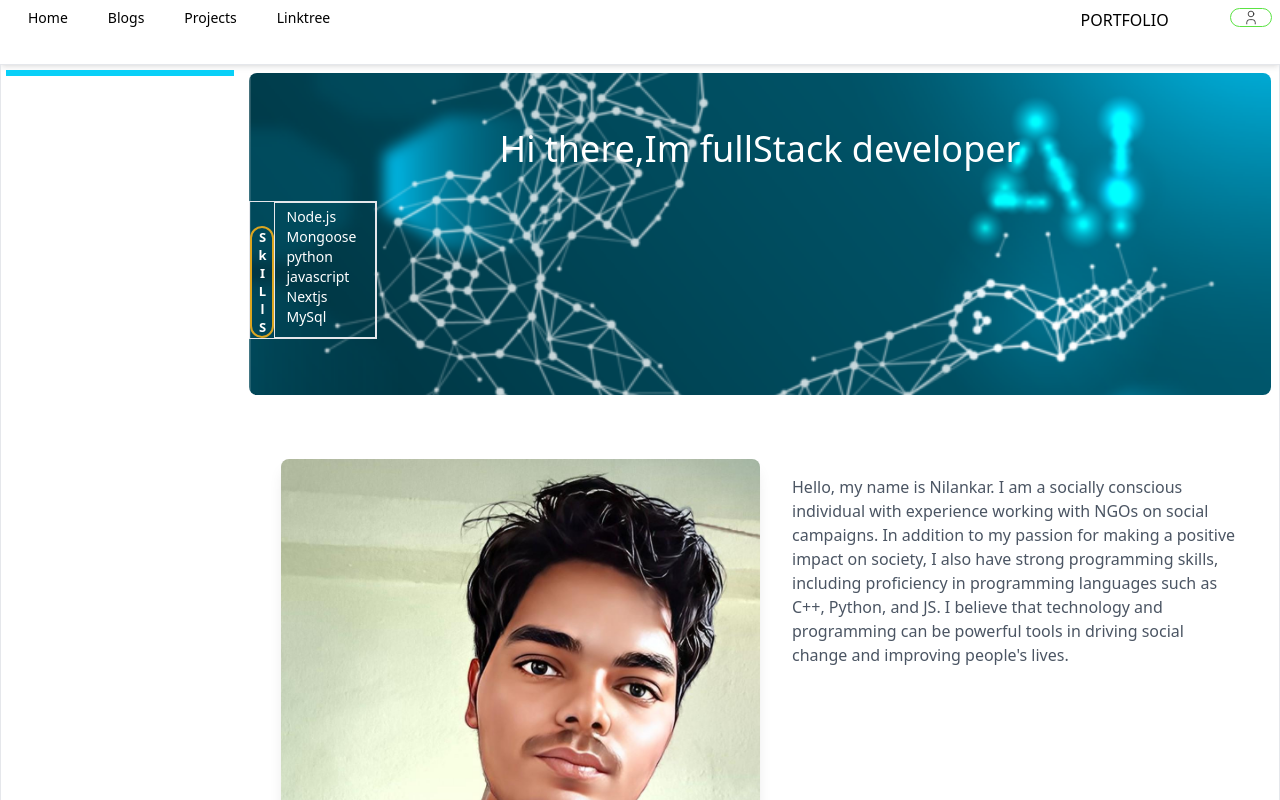
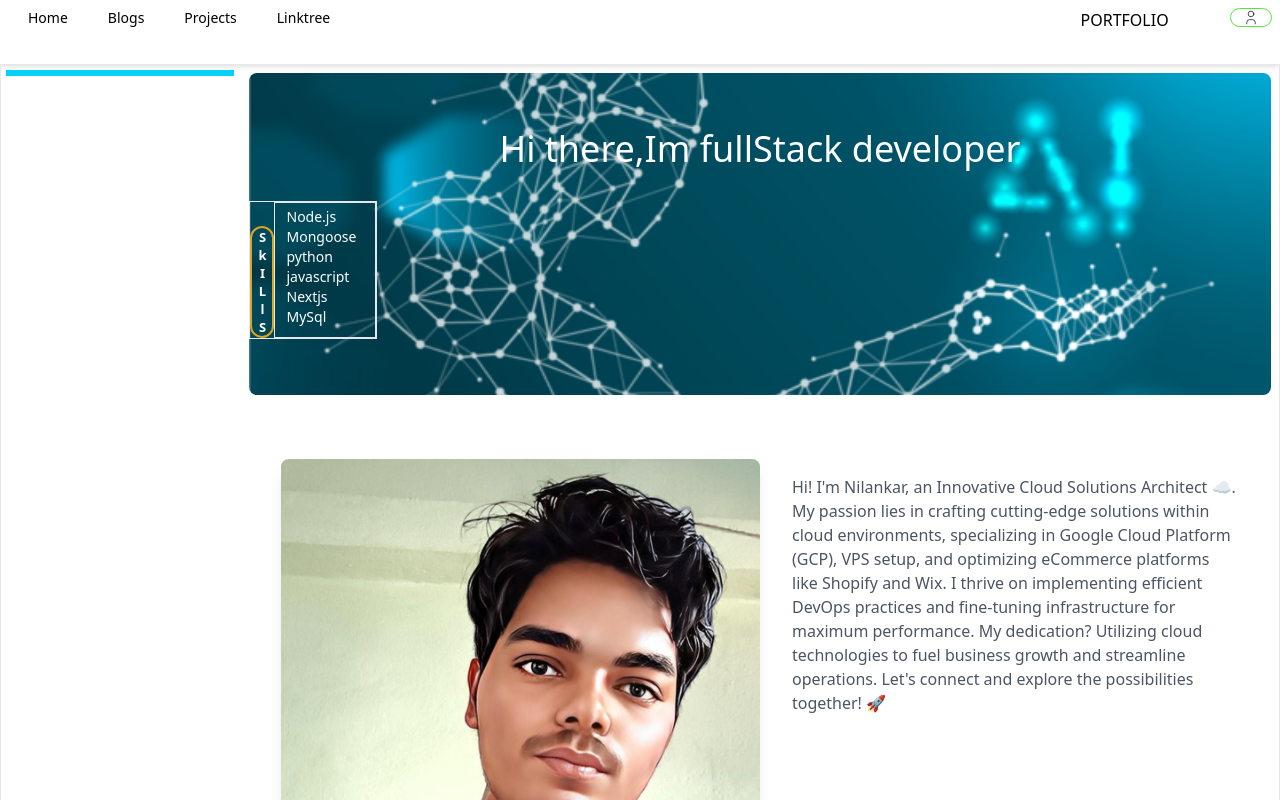
Before and after one commit to nilankar19/nilankar2, a Next.js app: page / in a window 1280 px wide. Shown: the top 800 px of the page. Built offline with nearby package versions, Linux system fonts and the light colour scheme; no server answers.

Commit message:
Update index.js

```diff
--- a/pages/index.js
+++ b/pages/index.js
@@ -22,7 +22,7 @@ import Darkmode from "@/components/Darkmode";
 import SocialMedia from "@/components/socialmedia";
 import PortfolioShorts from "@/components/intro/Portfolioshorts";
 
-let intro_info = "Hello, my name is Nilankar. I am a socially conscious individual with experience working with NGOs on social campaigns. In addition to my passion for making a positive impact on society, I also have strong programming skills, including proficiency in programming languages such as C++, Python, and JS. I believe that technology and programming can be powerful tools in driving social change and improving people's lives."
+let intro_info = "Hi! I'm Nilankar, an Innovative Cloud Solutions Architect ☁️. My passion lies in crafting cutting-edge solutions within cloud environments, specializing in Google Cloud Platform (GCP), VPS setup, and optimizing eCommerce platforms like Shopify and Wix. I thrive on implementing efficient DevOps practices and fine-tuning infrastructure for maximum performance. My dedication? Utilizing cloud technologies to fuel business growth and streamline operations. Let's connect and explore the possibilities together! 🚀"
 export default function Home() {
   const [profile, setprofile] = useState(false);
   const profileStatus = async () => {};
```
